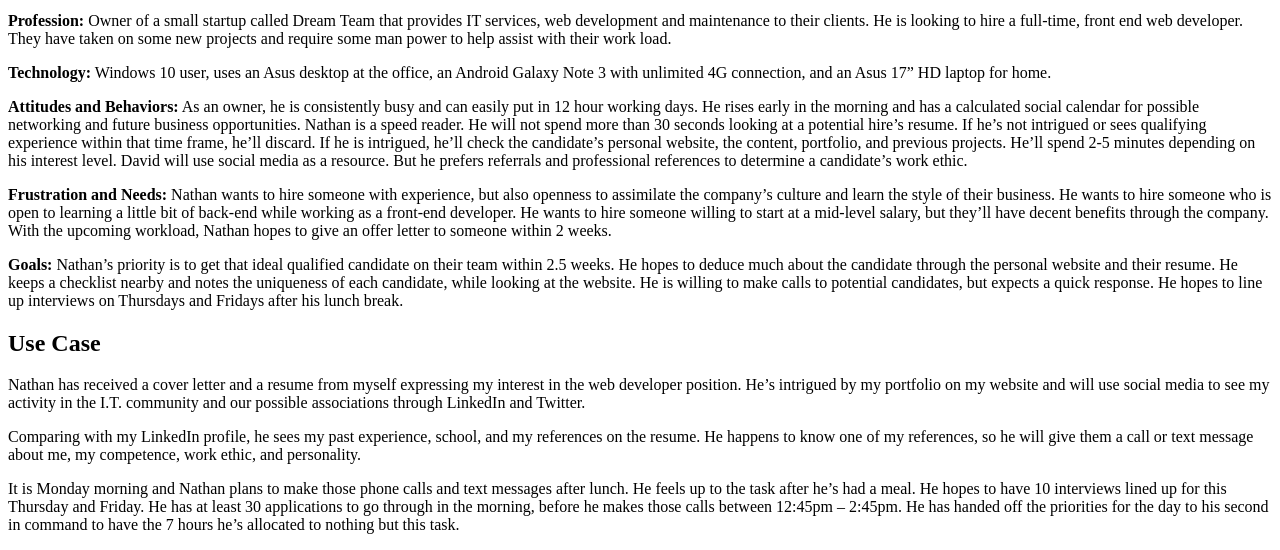
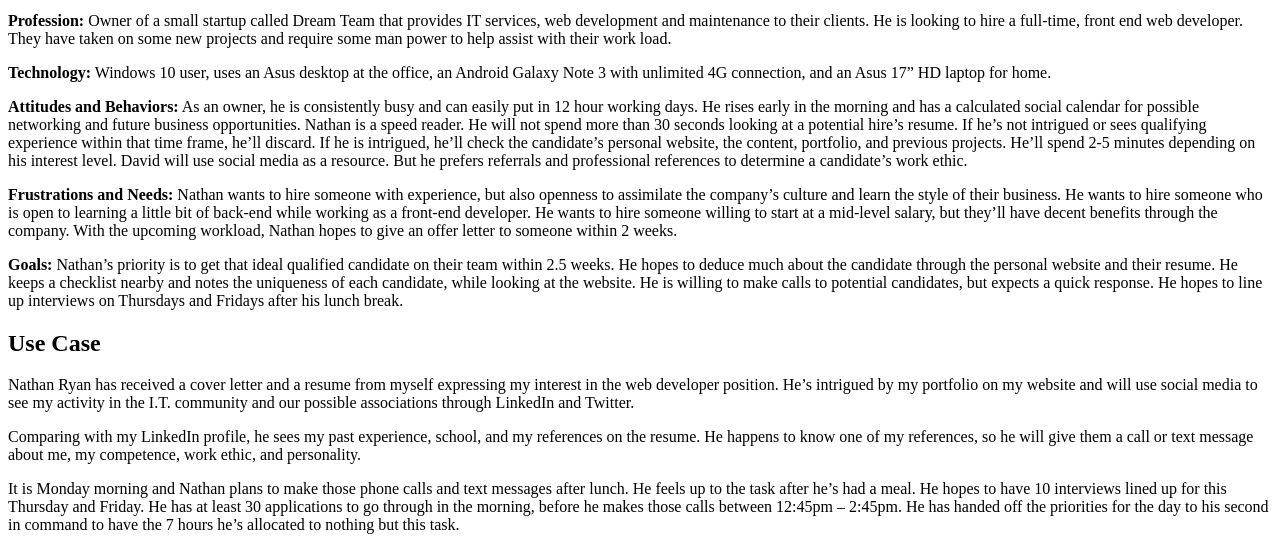
Before and after one commit to gsandoval49/pwp, a PHP site: page /milestone-1.php in a window 1280 px wide. Shown: the part 356-906 px from the top of the page. Run offline with PHP 8.4, Linux system fonts and the light colour scheme.

Commit message:
Pushed  main content changes for milestone 1

```diff
--- a/public_html/documentation/milestone-1.php
+++ b/public_html/documentation/milestone-1.php
@@ -32,12 +32,12 @@
 					<p><strong>Profession:</strong> Owner of a small startup called Dream Team that provides IT services, web development and maintenance to their clients. He is looking to hire a full-time, front end web developer. They have taken on some new projects and require some man power to help assist with their work load. </p>
 					<p><strong>Technology:</strong> Windows 10 user, uses an Asus desktop at the office, an Android Galaxy Note 3 with unlimited 4G connection, and an Asus 17” HD laptop for home.</p>
 					<p><strong>Attitudes and Behaviors:</strong> As an owner, he is consistently busy and can easily put in 12 hour working days. He rises early in the morning and has a calculated social calendar for possible networking and future business opportunities. Nathan is a speed reader. He will not spend more than 30 seconds looking at a potential hire’s resume. If he’s not intrigued or sees qualifying experience within that time frame, he’ll discard. If he is intrigued, he’ll check the candidate’s personal website, the content, portfolio, and previous projects. He’ll spend 2-5 minutes depending on his interest level. David will use social media as a resource. But he prefers referrals and professional references to determine a candidate’s work ethic.</p>
-					<p><strong>Frustration and Needs:</strong> Nathan wants to hire someone with experience, but also openness to assimilate the company’s culture and learn the style of their business. He wants to hire someone who is open to learning a little bit of back-end while working as a front-end developer. He wants to hire someone willing to start at a mid-level salary, but they’ll have decent benefits through the company. With the upcoming workload, Nathan hopes to give an offer letter to someone within 2 weeks. </p>
+					<p><strong>Frustrations and Needs:</strong> Nathan wants to hire someone with experience, but also openness to assimilate the company’s culture and learn the style of their business. He wants to hire someone who is open to learning a little bit of back-end while working as a front-end developer. He wants to hire someone willing to start at a mid-level salary, but they’ll have decent benefits through the company. With the upcoming workload, Nathan hopes to give an offer letter to someone within 2 weeks. </p>
 					<p><strong>Goals:</strong> Nathan’s priority is to get that ideal qualified candidate on their team within 2.5 weeks. He hopes to deduce much about the candidate through the personal website and their resume. He keeps a checklist nearby and notes the uniqueness of each candidate, while looking at the website. He is willing to make calls to potential candidates, but expects a quick response. He hopes to line up interviews on Thursdays and Fridays after his lunch break. </p>
 
 					<!-- User case section here -->
 					<h2>Use Case</h2>
-					<p>Nathan has received a cover letter and a resume from myself expressing my interest in the web developer position. He’s intrigued by my portfolio on my website and will use social media to see my activity in the I.T. community and our possible associations through LinkedIn and Twitter. </p>
+					<p>Nathan Ryan has received a cover letter and a resume from myself expressing my interest in the web developer position. He’s intrigued by my portfolio on my website and will use social media to see my activity in the I.T. community and our possible associations through LinkedIn and Twitter. </p>
 					<p>Comparing with my LinkedIn profile, he sees my past experience, school, and my references on the resume. He happens to know one of my references, so he will give them a call or text message about me, my competence, work ethic, and personality.</p>
 					<p>It is Monday morning and Nathan plans to make those phone calls and text messages after lunch. He feels up to the task after he’s had a meal. He hopes to have 10 interviews lined up for this Thursday and Friday. He has at least 30 applications to go through in the morning, before he makes those calls between 12:45pm – 2:45pm. He has handed off the priorities for the day to his second in command to have the 7 hours he’s allocated to nothing but this task.</p>
 
```
